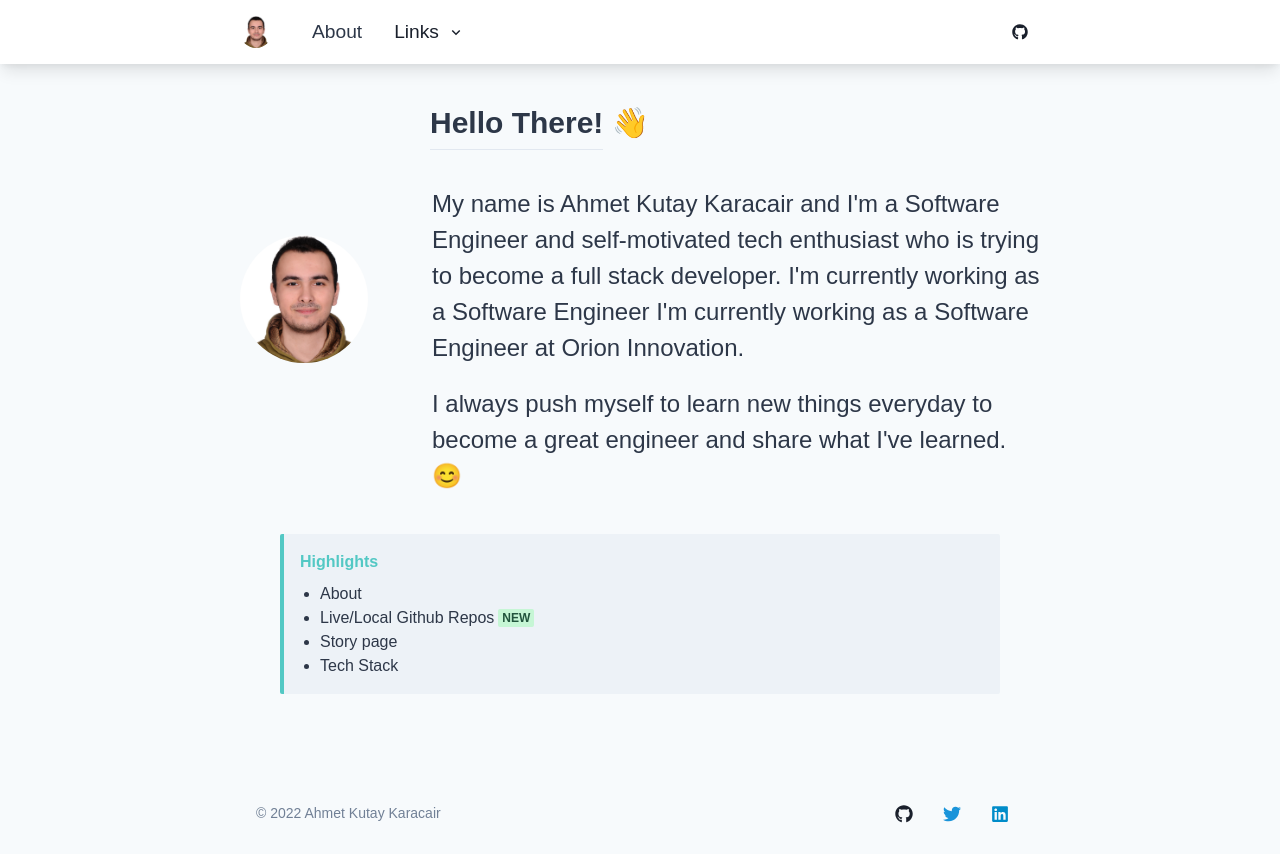
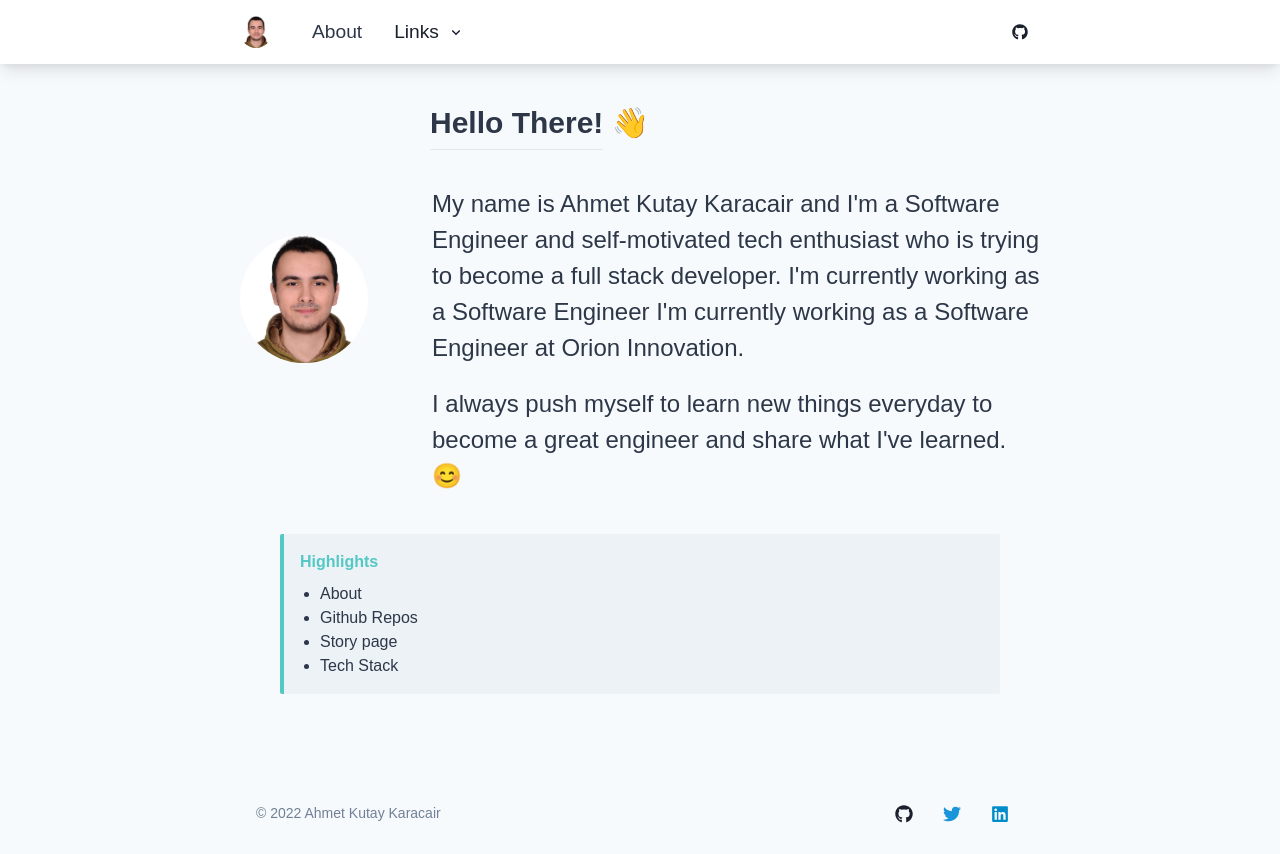
Before and after one commit to ahmetkutay/portfolio-me, a React (Create React App) app: page / in a window 1280 px wide. Built offline with nearby package versions, Linux system fonts and the light colour scheme.

Commit message:
updated homepage text

```diff
--- a/src/Pages/HomePage/homepage.tsx
+++ b/src/Pages/HomePage/homepage.tsx
@@ -118,10 +118,7 @@ const HomePage = () => {
               </ListItem>
             <ListItem>
                 <Link as={NavLink} to="/open-source">
-                  Live/Local Github Repos
-                  <Badge ml="1" colorScheme="green">
-                    New
-                  </Badge>
+                  Github Repos
                 </Link>
               </ListItem>
               <ListItem>
```
